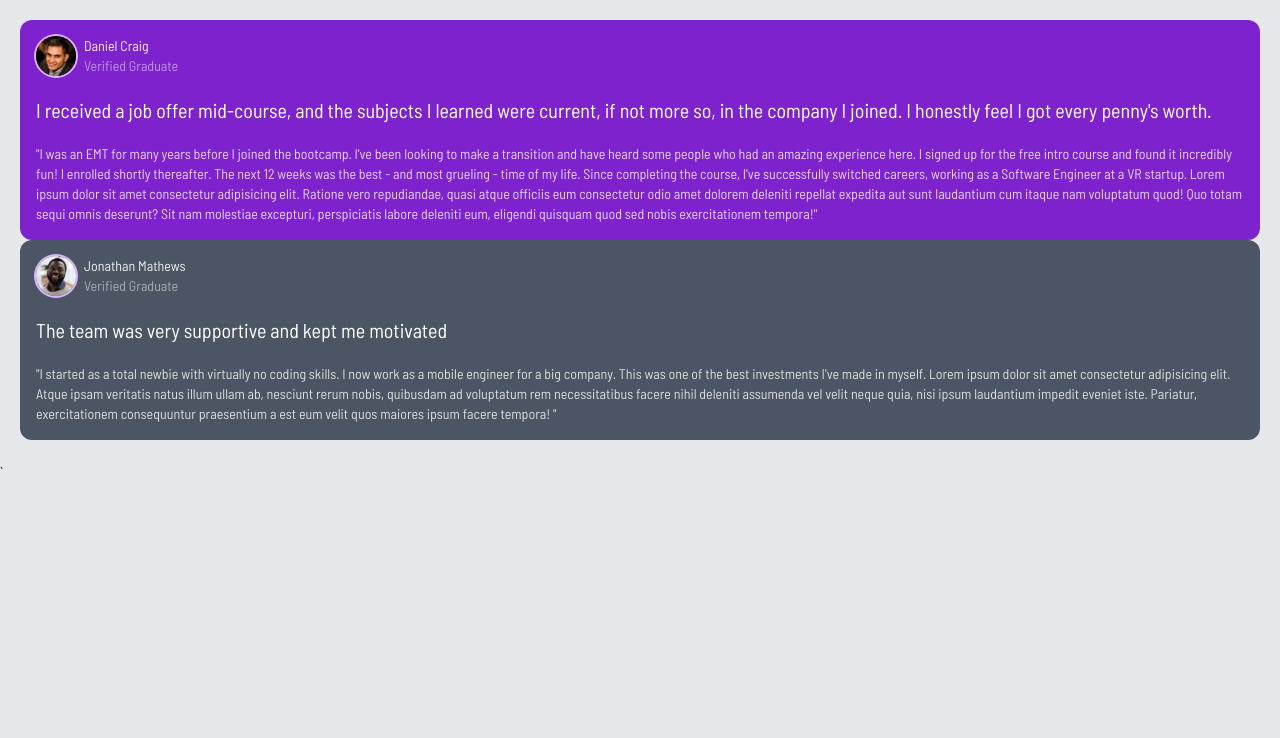
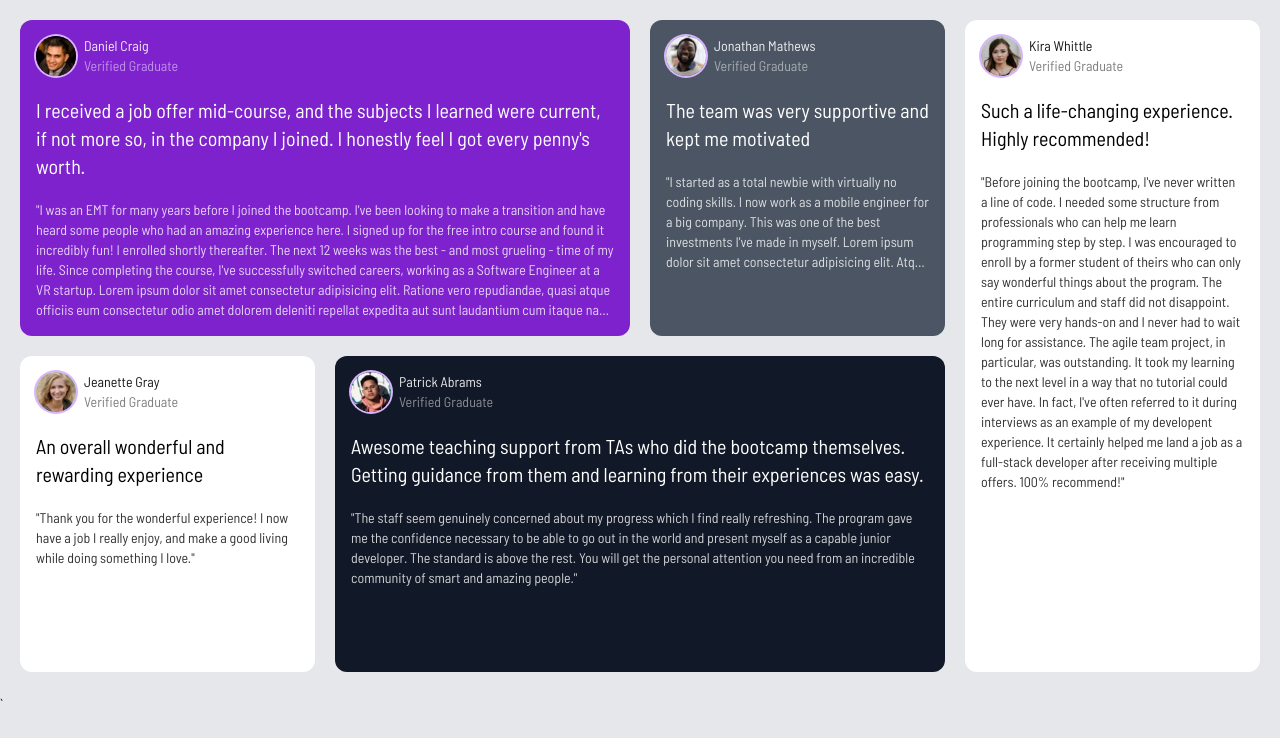
Before and after one commit to vascodes/tailwind-testimonial-grid, a website: page index.html in a window 1280 px wide. Drawn offline with Linux system fonts and the light colour scheme.

Commit message:
Add CSS Grid styles.
Add all boxes.
Install prettier-plugin-tailwindcss as dev dependency.

```diff
--- a/index.html
+++ b/index.html
@@ -1,4 +1,4 @@
-<!DOCTYPE html>
+<!doctype html>
 <html lang="en">
   <head>
     <meta charset="UTF-8" />
@@ -13,17 +13,19 @@
     <link rel="stylesheet" href="css/style.css" />
     <title>Testimonial Grid</title>
   </head>
-	<body class="bg-gray-200 overflow-x-hidden">
+  <body class="overflow-x-hidden bg-gray-200">
     <!-- Global Container -->
-		<div class="p-5 text-white">
+    <div
+      class="grid grid-cols-1 gap-5 p-5 text-white md:grid-cols-4 md:grid-rows-2"
+    >
       <!-- Box 1 -->
-			<div class="bg-purple-700 p-4 rounded-xl">
+      <div class="rounded-xl bg-purple-700 p-4 md:col-span-2">
         <!-- Box Header -->
         <div class="flex items-center gap-x-2">
           <!-- Box Header Image -->
           <img
             src="images/image-daniel.jpg"
-						class="w-10 h-10 rounded-full ring-2 ring-purple-300"
+            class="h-10 w-10 rounded-full ring-2 ring-purple-300"
             alt=""
           />
           <!-- Box Header Text -->
@@ -36,21 +38,22 @@
         <!-- Text -->
         <div class="mt-5">
           <p class="text-xl">
-						I received a job offer mid-course, and the subjects I learned were current,
-						if not more so, in the company I joined. I honestly feel I got every penny's
-						worth.
+            I received a job offer mid-course, and the subjects I learned were
+            current, if not more so, in the company I joined. I honestly feel I
+            got every penny's worth.
           </p>
-					<p class="text-sm opacity-80 mt-5 line-clamp-6">
-						"I was an EMT for many years before I joined the bootcamp. I've been looking
-						to make a transition and have heard some people who had an amazing
-						experience here. I signed up for the free intro course and found it
-						incredibly fun! I enrolled shortly thereafter. The next 12 weeks was the
-						best - and most grueling - time of my life. Since completing the course,
-						I've successfully switched careers, working as a Software Engineer at a VR
-						startup. Lorem ipsum dolor sit amet consectetur adipisicing elit. Ratione
-						vero repudiandae, quasi atque officiis eum consectetur odio amet dolorem
-						deleniti repellat expedita aut sunt laudantium cum itaque nam voluptatum
-						quod! Quo totam sequi omnis deserunt? Sit nam molestiae excepturi,
+          <p class="mt-5 line-clamp-6 text-sm opacity-80">
+            "I was an EMT for many years before I joined the bootcamp. I've been
+            looking to make a transition and have heard some people who had an
+            amazing experience here. I signed up for the free intro course and
+            found it incredibly fun! I enrolled shortly thereafter. The next 12
+            weeks was the best - and most grueling - time of my life. Since
+            completing the course, I've successfully switched careers, working
+            as a Software Engineer at a VR startup. Lorem ipsum dolor sit amet
+            consectetur adipisicing elit. Ratione vero repudiandae, quasi atque
+            officiis eum consectetur odio amet dolorem deleniti repellat
+            expedita aut sunt laudantium cum itaque nam voluptatum quod! Quo
+            totam sequi omnis deserunt? Sit nam molestiae excepturi,
             perspiciatis labore deleniti eum, eligendi quisquam quod sed nobis
             exercitationem tempora!"
           </p>
@@ -58,13 +61,13 @@
       </div>
 
       <!-- Box 2 -->
-			<div class="bg-gray-600 p-4 rounded-xl">
+      <div class="rounded-xl bg-gray-600 p-4">
         <!-- Box Header -->
         <div class="flex items-center gap-x-2">
           <!-- Box Header Image -->
           <img
             src="images/image-jonathan.jpg"
-						class="w-10 h-10 rounded-full ring-2 ring-purple-300"
+            class="h-10 w-10 rounded-full ring-2 ring-purple-300"
             alt=""
           />
           <!-- Box Header Text -->
@@ -79,7 +82,7 @@
           <p class="text-xl">
             The team was very supportive and kept me motivated
           </p>
-					<p class="text-sm opacity-80 mt-5 line-clamp-5">
+          <p class="mt-5 line-clamp-5 text-sm opacity-80">
             "I started as a total newbie with virtually no coding skills. I now
             work as a mobile engineer for a big company. This was one of the
             best investments I've made in myself. Lorem ipsum dolor sit amet
@@ -92,6 +95,107 @@
           </p>
         </div>
       </div>
+
+      <!-- Box 3 -->
+      <div class="rounded-xl bg-white p-4 text-black md:row-span-2">
+        <!-- Box Header -->
+        <div class="flex items-center gap-x-2">
+          <!-- Box Header Image -->
+          <img
+            src="images/image-kira.jpg"
+            class="h-10 w-10 rounded-full ring-2 ring-purple-300"
+            alt=""
+          />
+          <!-- Box Header Text -->
+          <div class="text-sm">
+            <h4 class="opacity-90">Kira Whittle</h4>
+            <p class="opacity-50">Verified Graduate</p>
+          </div>
+        </div>
+
+        <!-- Text -->
+        <div class="mt-5">
+          <p class="text-xl">
+            Such a life-changing experience. Highly recommended!
+          </p>
+          <p class="mt-5 text-sm opacity-80">
+            "Before joining the bootcamp, I've never written a line of code. I
+            needed some structure from professionals who can help me learn
+            programming step by step. I was encouraged to enroll by a former
+            student of theirs who can only say wonderful things about the
+            program. The entire curriculum and staff did not disappoint. They
+            were very hands-on and I never had to wait long for assistance. The
+            agile team project, in particular, was outstanding. It took my
+            learning to the next level in a way that no tutorial could ever
+            have. In fact, I've often referred to it during interviews as an
+            example of my developent experience. It certainly helped me land a
+            job as a full-stack developer after receiving multiple offers. 100%
+            recommend!"
+          </p>
+        </div>
+      </div>
+
+      <!-- Box 4 -->
+      <div class="order-6 rounded-xl bg-white p-4 text-black md:order-4">
+        <!-- Box Header -->
+        <div class="flex items-center gap-x-2">
+          <!-- Box Header Image -->
+          <img
+            src="images/image-jeanette.jpg"
+            class="h-10 w-10 rounded-full ring-2 ring-purple-300"
+            alt=""
+          />
+          <!-- Box Header Text -->
+          <div class="text-sm">
+            <h4 class="opacity-90">Jeanette Gray</h4>
+            <p class="opacity-50">Verified Graduate</p>
+          </div>
+        </div>
+
+        <!-- Text -->
+        <div class="mt-5">
+          <p class="text-xl">An overall wonderful and rewarding experience</p>
+          <p class="mt-5 line-clamp-5 text-sm opacity-80">
+            "Thank you for the wonderful experience! I now have a job I really
+            enjoy, and make a good living while doing something I love."
+          </p>
+        </div>
+      </div>
+
+      <!-- Box 5 -->
+      <div class="rounded-xl bg-gray-900 p-4 md:order-5 md:col-span-2">
+        <!-- Box Header -->
+        <div class="flex items-center gap-x-2">
+          <!-- Box Header Image -->
+          <img
+            src="images/image-patrick.jpg"
+            class="h-10 w-10 rounded-full ring-2 ring-purple-300"
+            alt=""
+          />
+          <!-- Box Header Text -->
+          <div class="text-sm">
+            <h4 class="opacity-90">Patrick Abrams</h4>
+            <p class="opacity-50">Verified Graduate</p>
+          </div>
+        </div>
+
+        <!-- Text -->
+        <div class="mt-5">
+          <p class="text-xl">
+            Awesome teaching support from TAs who did the bootcamp themselves.
+            Getting guidance from them and learning from their experiences was
+            easy.
+          </p>
+          <p class="mt-5 line-clamp-5 text-sm opacity-80">
+            "The staff seem genuinely concerned about my progress which I find
+            really refreshing. The program gave me the confidence necessary to
+            be able to go out in the world and present myself as a capable
+            junior developer. The standard is above the rest. You will get the
+            personal attention you need from an incredible community of smart
+            and amazing people."
+          </p>
+        </div>
+      </div>
     </div>
   </body>
 </html>
--- a/package.json
+++ b/package.json
@@ -12,6 +12,7 @@
   "license": "ISC",
   "devDependencies": {
     "@tailwindcss/line-clamp": "^0.4.0",
+    "prettier-plugin-tailwindcss": "^0.5.7",
     "tailwindcss": "^3.0.24"
   }
 }
```
Also changed, not shown: css/style.css, 2 other files. Lines whose indentation alone changed are shown as unchanged.
